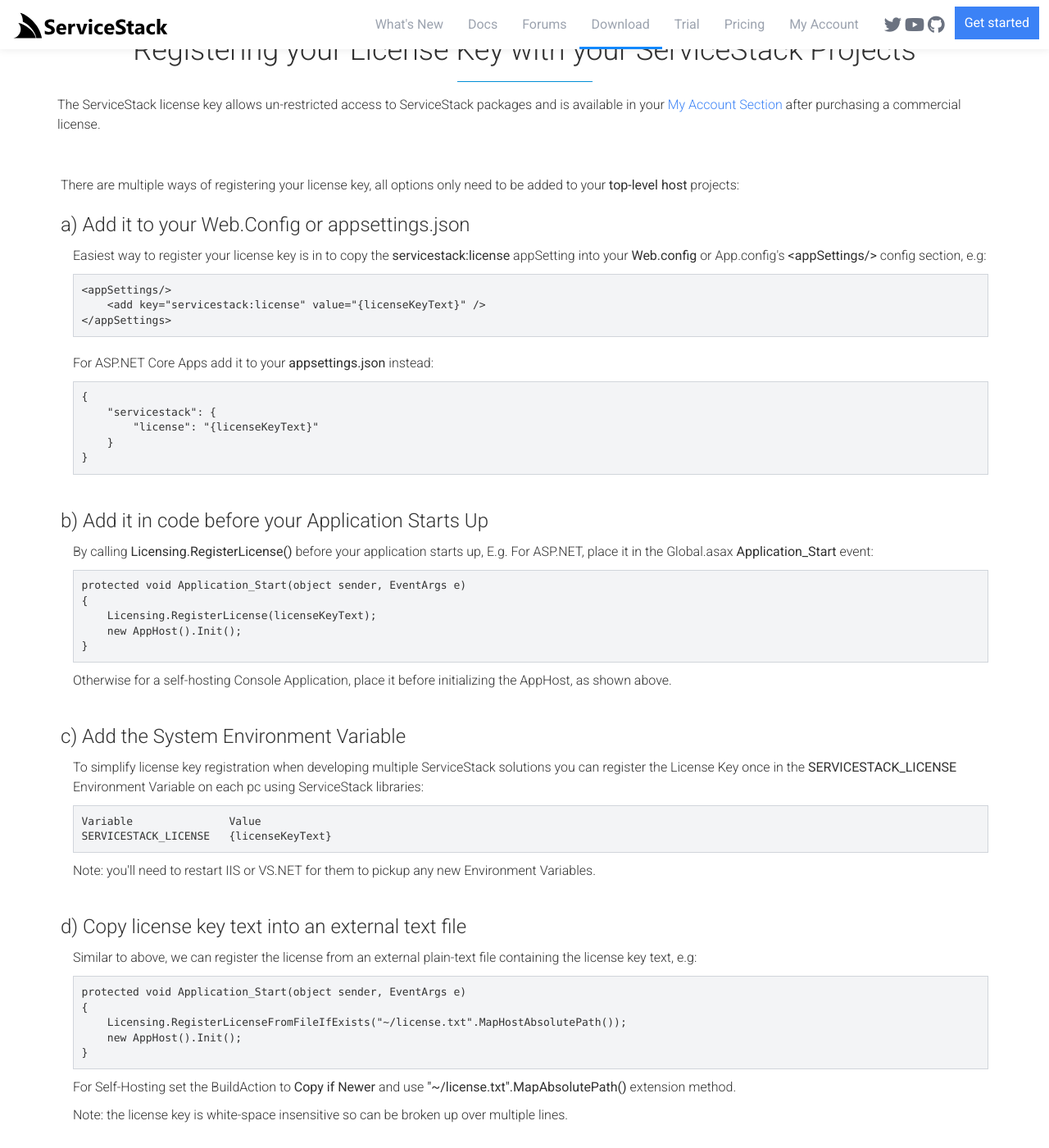
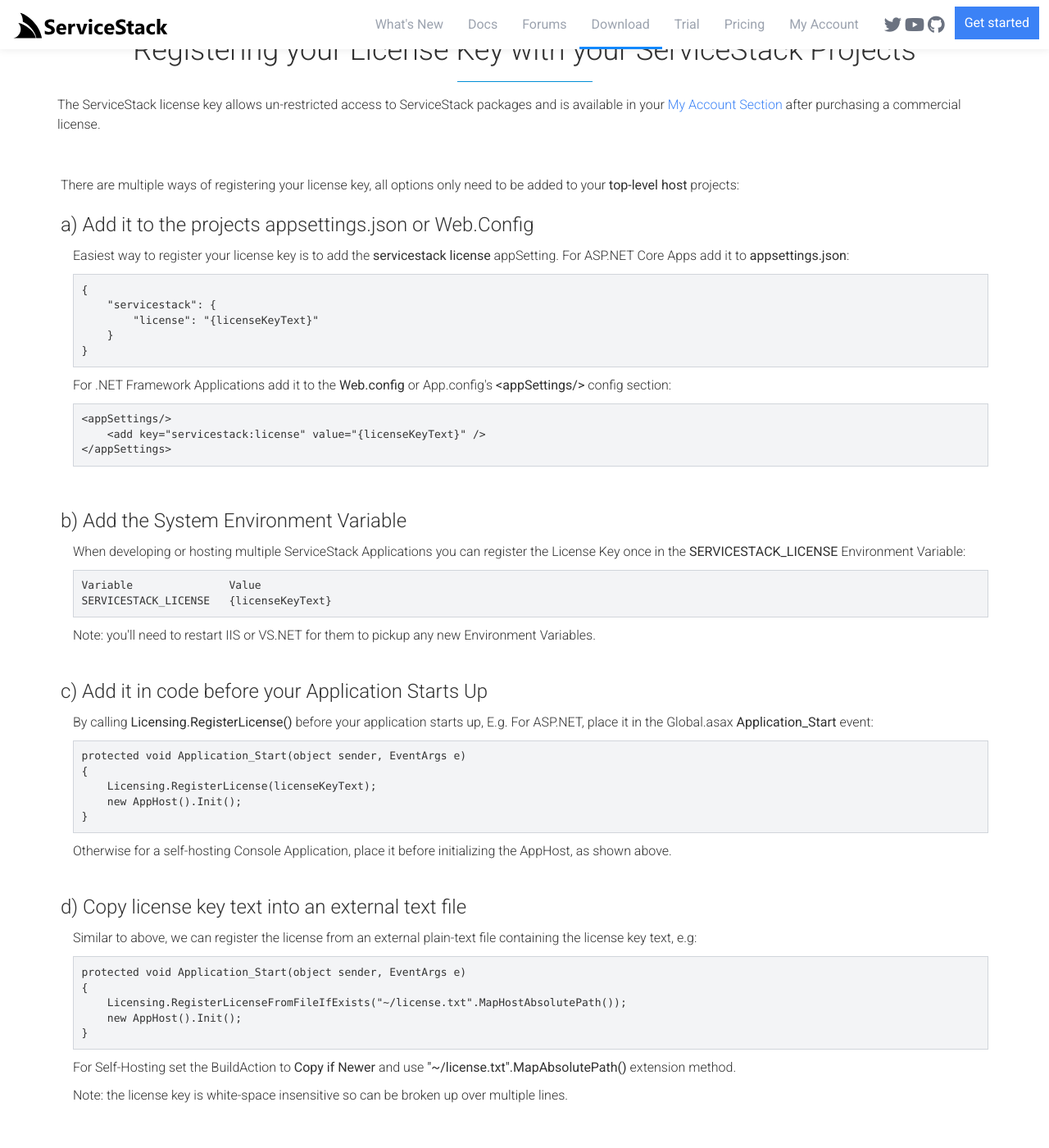
Before and after one commit to mythz/site, a Jekyll site: the page built from _pages/download.html, in a window 1280 px wide and 1400 px high, scrolled down 8824 px. Shown: the whole window at 82% size. Built offline with Jekyll 4.4.1, drawn with Linux system fonts in a browser that asks for light colours.

Commit message:
Update License Key instructions

```diff
--- a/_includes/navigation.html
+++ b/_includes/navigation.html
@@ -15,7 +15,7 @@
                 <li class="{% if page.slug == "whatsnew"%}active{% endif %}"><a class="nav-link" href="{{site.content_url}}/whatsnew">What's New</a></li>
                 <li><a class="nav-link" href="https://docs.servicestack.net">Docs</a></li>
                 <li><a class="nav-link" href="https://forums.servicestack.net">Forums</a></li>
-                <li class="{% if page.slug == "download"%}active{% endif %}"><a class="nav-link" href="/download">Download</a></li>
+                <li class="{% if page.slug == "download"%}active{% endif %}"><a class="nav-link" href="{{site.content_url}}/download">Download</a></li>
                 <li><a class="nav-link" href="{{site.dynamic_url}}/trial">Trial</a></li>
                 <li><a class="nav-link" href="{{site.dynamic_url}}/pricing">Pricing</a></li>
                 <li><a class="nav-link" href="{{site.account_url}}/account/subscription">My Account</a></li>
--- a/_includes/register-license-key.html
+++ b/_includes/register-license-key.html
@@ -15,12 +15,22 @@
                 to your <b>top-level host</b> projects:
             </p>
 
-            <h2 class="text-2xl">a) Add it to your Web.Config or appsettings.json</h2>
+            <h2 class="text-2xl">a) Add it to the projects appsettings.json or Web.Config</h2>
             <div class="section" style="padding: 0 0 10px 15px">
                 <p>
-                    Easiest way to register your license key is in to copy the <b>servicestack:license</b>
-                    appSetting into your <b>Web.config</b> or App.config's <b>&lt;appSettings/&gt;</b> config section, e.g:
+                    Easiest way to register your license key is to add the <b>servicestack license</b> appSetting.
+                    For ASP.NET Core Apps add it to <b>appsettings.json</b>:
                 </p>
+                <pre>{
+    "servicestack": {
+        "license": "{licenseKeyText}"
+    }
+}
+</pre>
+                <p>
+                    For .NET Framework Applications add it to the <b>Web.config</b> or App.config's <b>&lt;appSettings/&gt;</b> config section:
+                </p>
+
                 <pre>&lt;appSettings/&gt;
     &lt;add key="servicestack:license" value="{licenseKeyText}" /&gt;
 &lt;/appSettings&gt;
@@ -28,19 +38,23 @@
             </div>
 
             <div class="section" style="padding: 0 0 10px 15px">
-                <p>
-                    For ASP.NET Core Apps add it to your <b>appsettings.json</b> instead:
-                </p>
-                <pre>{
-    "servicestack": {
-        "license": "{licenseKeyText}"
-    }
-}
-</pre>
             </div>
 
+            <h2 class="text-2xl">b) Add the System Environment Variable</h2>
+            <div class="section" style="padding: 0 0 10px 15px">
+                <p>
+                    When developing or hosting multiple ServiceStack Applications you can register the License Key once in
+                    the <b>SERVICESTACK_LICENSE</b> Environment Variable:
+                </p>
+                <pre>Variable               Value
+SERVICESTACK_LICENSE   {licenseKeyText}
+</pre>
+                <p class="info-note">
+                    Note: you'll need to restart IIS or VS.NET for them to pickup any new Environment Variables.
+                </p>
+            </div>
 
-            <h2 class="text-2xl">b) Add it in code before your Application Starts Up</h2>
+            <h2 class="text-2xl">c) Add it in code before your Application Starts Up</h2>
             <div class="section" style="padding: 0 0 10px 15px">
                 <p>
                     By calling <b>Licensing.RegisterLicense()</b> before your application starts up,
@@ -54,20 +68,6 @@
 </pre>
                 <p>
                     Otherwise for a self-hosting Console Application, place it before initializing the AppHost, as shown above.
-                </p>
-            </div>
-
-            <h2 class="text-2xl">c) Add the System Environment Variable</h2>
-            <div class="section" style="padding: 0 0 10px 15px">
-                <p>
-                    To simplify license key registration when developing multiple ServiceStack solutions you can register the License Key once in
-                    the <b>SERVICESTACK_LICENSE</b> Environment Variable on each pc using ServiceStack libraries:
-                </p>
-                <pre>Variable               Value
-SERVICESTACK_LICENSE   {licenseKeyText}
-</pre>
-                <p>
-                    Note: you'll need to restart IIS or VS.NET for them to pickup any new Environment Variables.
                 </p>
             </div>
 
@@ -85,7 +85,7 @@
                 <p>
                     For Self-Hosting set the BuildAction to <b>Copy if Newer</b> and use <b>"~/license.txt".MapAbsolutePath()</b> extension method.
                 </p>
-                <p>
+                <p class="info-note">
                     Note: the license key is white-space insensitive so can be broken up over multiple lines.
                 </p>
             </div>
```
